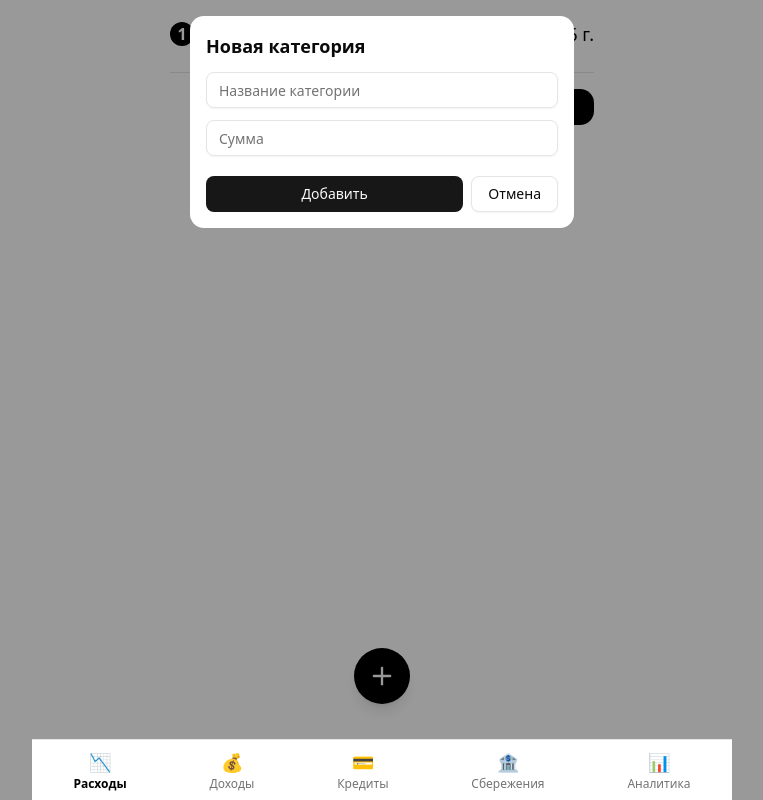
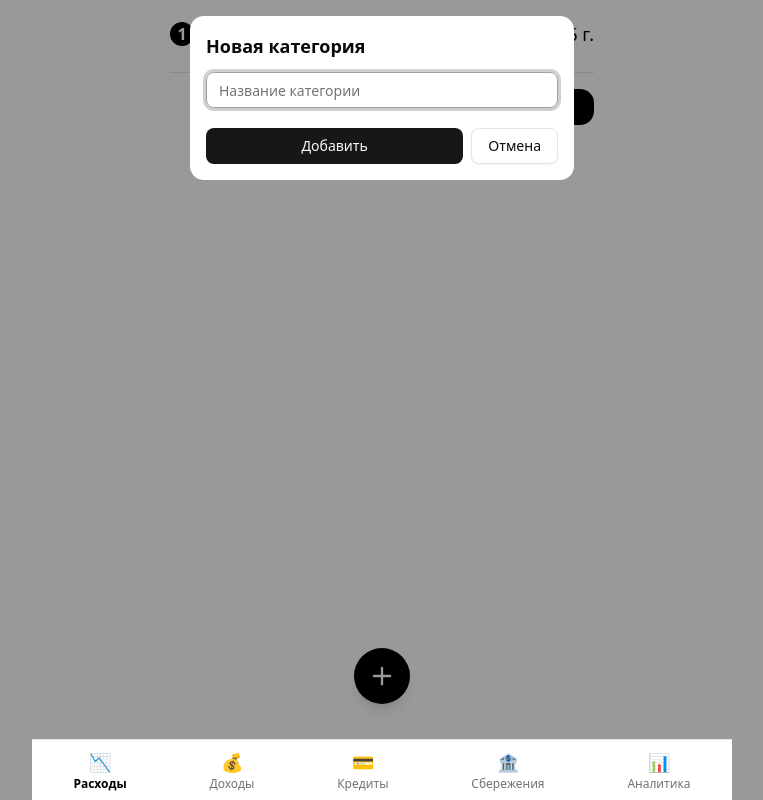
Before and after one commit to Hama-Gama/mini-money-balance, a React (Vite) app: page / in a window 1280 px wide. Both pictures are taken after a click on the button 640 px from the left and 692 px from the top of the page. Shown: the whole page, without its empty margins (258-1021 px from the left). Built offline with nearby package versions, Linux system fonts and the light colour scheme.

Commit message:
add autofucus input

```diff
--- a/src/features/expenses/AddExpenseModal.tsx
+++ b/src/features/expenses/AddExpenseModal.tsx
@@ -56,18 +56,22 @@ export const AddExpenseModal = ({
 				{/* Название показываем ТОЛЬКО если новая категория */}
 				{!category && (
 					<Input
+						autoFocus
 						placeholder='Название категории'
 						value={title}
 						onChange={e => setTitle(e.target.value)}
 					/>
 				)}
 
+				{category && (
 					<Input
+						autoFocus
 						type='number'
 						placeholder='Сумма'
 						value={amount}
 						onChange={e => setAmount(e.target.value)}
 					/>
+				)}
 
 				<div className='flex gap-2 pt-2'>
 					<Button className='flex-1' onClick={handleSubmit}>
```
Lines whose indentation alone changed are shown as unchanged.
